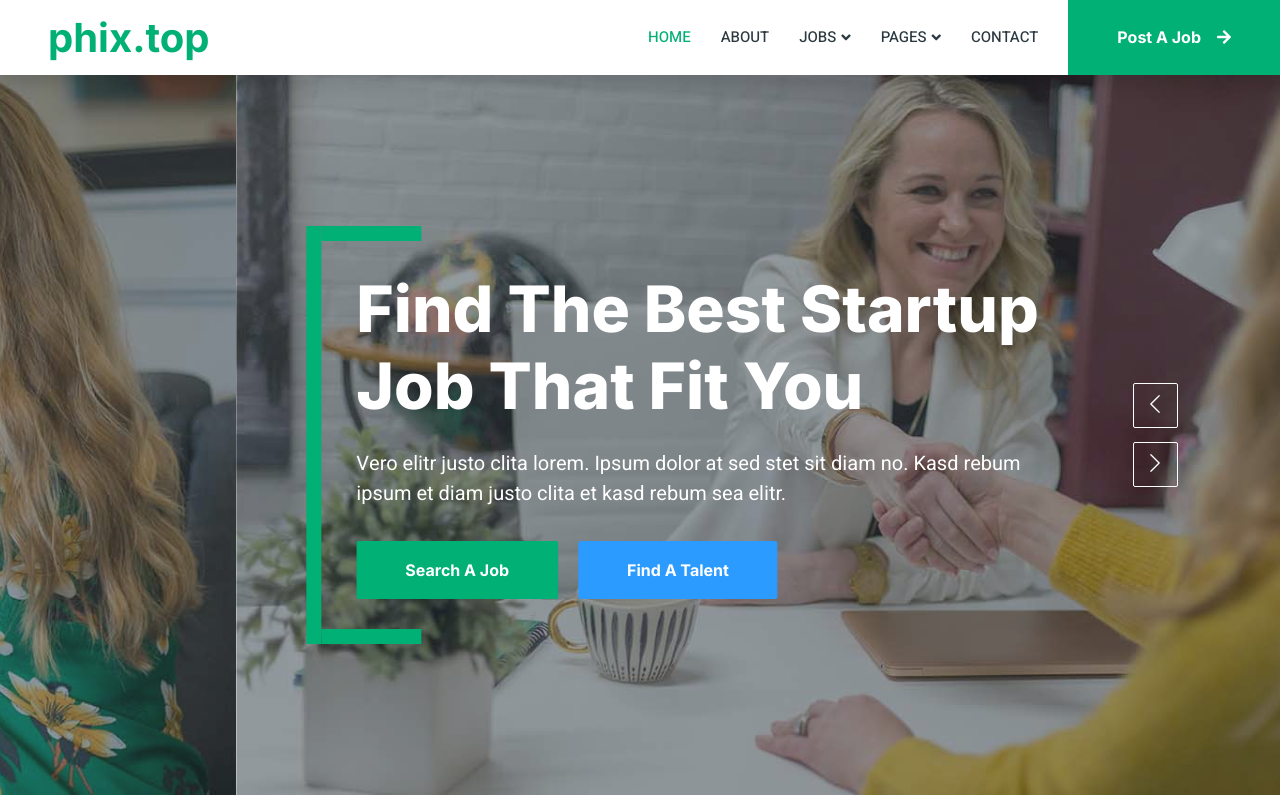
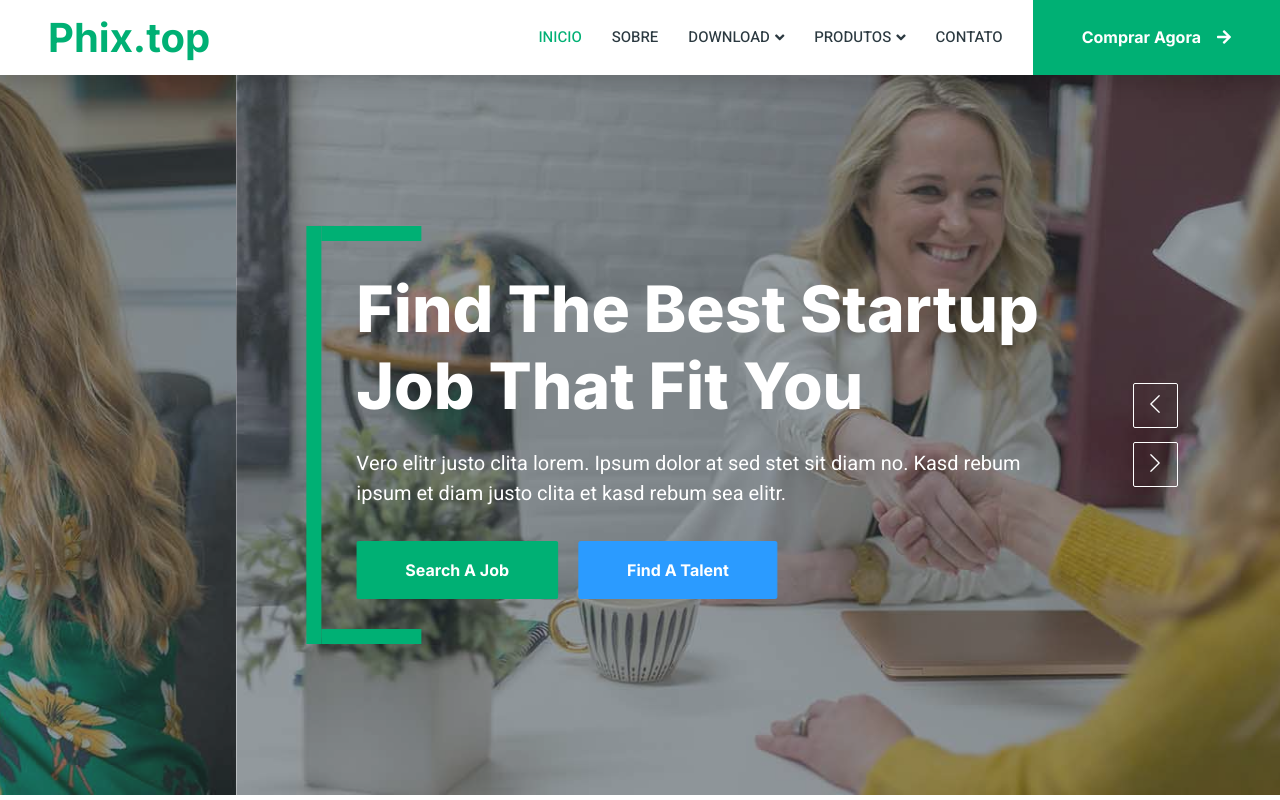
Before and after one commit to Adeilsonnm/phix, a plain HTML site: page index.html in a window 1280 px wide. Shown: the top 800 px of the page. Drawn offline with nearby package versions, Linux system fonts and the light colour scheme.

Commit message:
mais melhorias

```diff
--- a/index.html
+++ b/index.html
@@ -45,33 +45,28 @@
         <!-- Navbar Start -->
         <nav class="navbar navbar-expand-lg bg-white navbar-light shadow sticky-top p-0">
             <a href="index.html" class="navbar-brand d-flex align-items-center text-center py-0 px-4 px-lg-5">
-                <h1 class="m-0 text-primary">phix.top</h1>
+                <h1 class="m-0 text-primary">Phix.top</h1>
             </a>
             <button type="button" class="navbar-toggler me-4" data-bs-toggle="collapse" data-bs-target="#navbarCollapse">
                 <span class="navbar-toggler-icon"></span>
             </button>
             <div class="collapse navbar-collapse" id="navbarCollapse">
                 <div class="navbar-nav ms-auto p-4 p-lg-0">
-                    <a href="index.html" class="nav-item nav-link active">Home</a>
-                    <a href="about.html" class="nav-item nav-link">About</a>
+                    <a href="index.html" class="nav-item nav-link active">Inicio</a>
+                    <a href="about.html" class="nav-item nav-link">Sobre</a>
                     <div class="nav-item dropdown">
-                        <a href="#" class="nav-link dropdown-toggle" data-bs-toggle="dropdown">Jobs</a>
+                        <a href="#" class="nav-link dropdown-toggle" data-bs-toggle="dropdown">Download</a>
+                    </div>
+                    <div class="nav-item dropdown">
+                        <a href="#" class="nav-link dropdown-toggle" data-bs-toggle="dropdown">Produtos</a>
                         <div class="dropdown-menu rounded-0 m-0">
-                            <a href="job-list.html" class="dropdown-item">Job List</a>
-                            <a href="job-detail.html" class="dropdown-item">Job Detail</a>
+                            <a href="job-list.html" class="dropdown-item">App Phix Top</a>
+                            <a href="job-detail.html" class="dropdown-item">Sobre Serviços</a>
                         </div>
                     </div>
-                    <div class="nav-item dropdown">
-                        <a href="#" class="nav-link dropdown-toggle" data-bs-toggle="dropdown">Pages</a>
-                        <div class="dropdown-menu rounded-0 m-0">
-                            <a href="category.html" class="dropdown-item">Job Category</a>
-                            <a href="testimonial.html" class="dropdown-item">Testimonial</a>
-                            <a href="404.html" class="dropdown-item">404</a>
-                        </div>
-                    </div>
-                    <a href="contact.html" class="nav-item nav-link">Contact</a>
+                    <a href="contact.html" class="nav-item nav-link">Contato</a>
                 </div>
-                <a href="" class="btn btn-primary rounded-0 py-4 px-lg-5 d-none d-lg-block">Post A Job<i class="fa fa-arrow-right ms-3"></i></a>
+                <a href="" class="btn btn-primary rounded-0 py-4 px-lg-5 d-none d-lg-block">Comprar Agora<i class="fa fa-arrow-right ms-3"></i></a>
             </div>
         </nav>
         <!-- Navbar End -->
```
